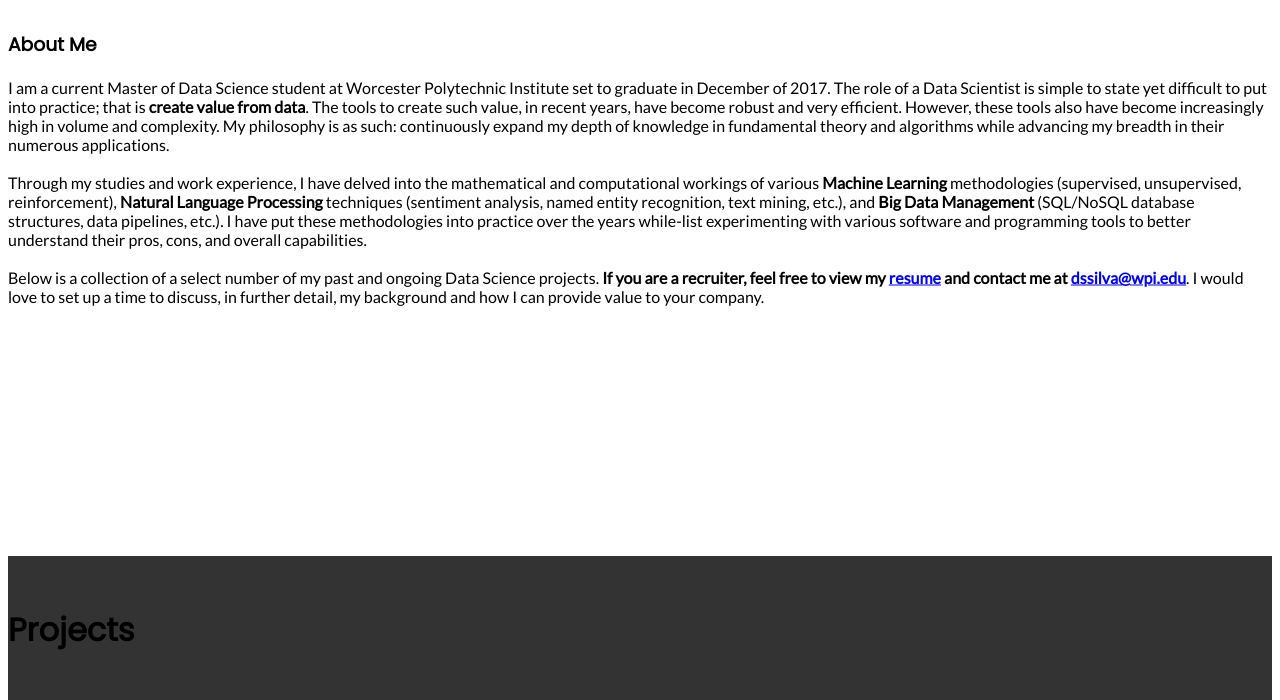
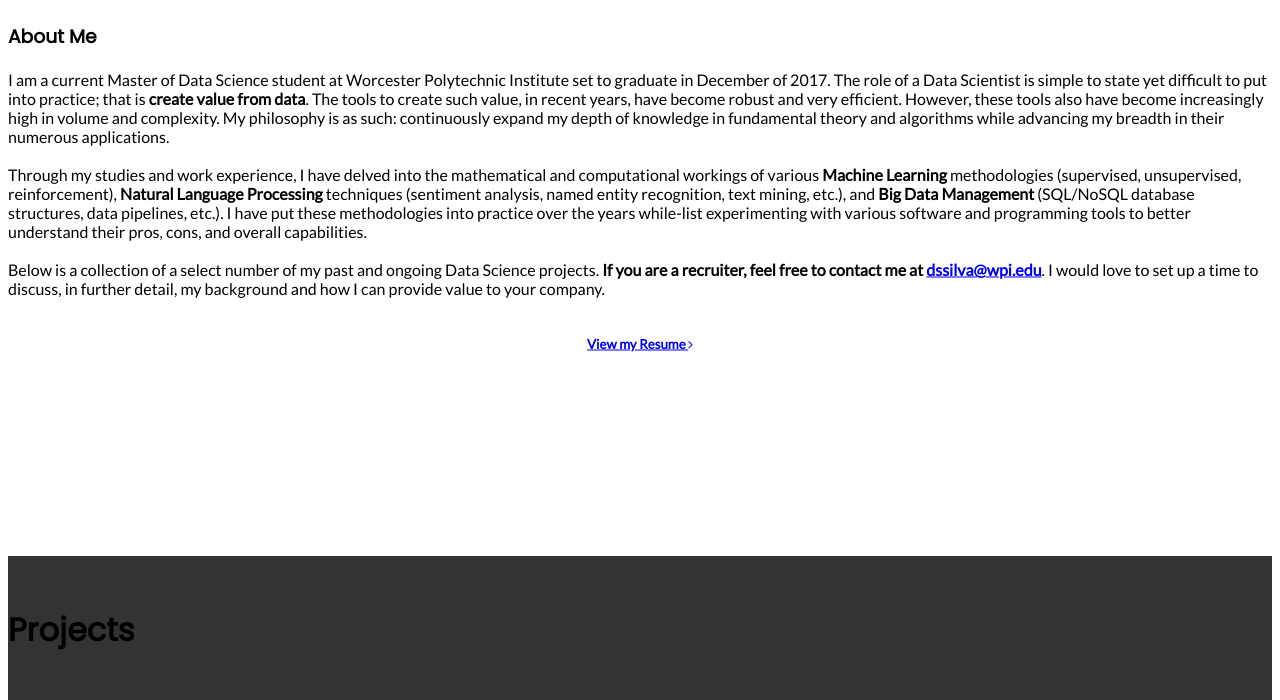
Before and after one commit to dennisjunior111/dennisjunior111.github.io, a Jekyll site: the page index.html, which Jekyll copies as it is, in a window 1280 px wide and 900 px high, scrolled down 731 px, cut to the strip 0-700 px from the top of the window. Built offline with Jekyll 4.4.1, drawn with Linux system fonts in a browser that asks for light colours; nearby versions of some CDN libraries; library files that are not in the unit come from our copies; a script that is not in the unit is left out.

Commit message:
Update index.html

```diff
--- a/index.html
+++ b/index.html
@@ -41,8 +41,8 @@
 <br><br>
 Through my studies and work experience, I have delved into the mathematical and computational workings of various <b>Machine Learning</b> methodologies (supervised, unsupervised, reinforcement), <b>Natural Language Processing</b> techniques (sentiment analysis, named entity recognition, text mining, etc.), and <b>Big Data Management</b> (SQL/NoSQL database structures, data pipelines, etc.). I have put these methodologies into practice over the years while-list experimenting with various software and programming tools to better understand their pros, cons, and overall capabilities.
 <br><br>
-Below is a collection of a select number of my past and ongoing Data Science projects. <b>If you are a recruiter, feel free to view my <a href="Resume.pdf">resume</a> and contact me at <a href="dssilva@wpi.edu">dssilva@wpi.edu</a></b>. I would love to set up a time to discuss, in further detail, my background and how I can provide value to your company.  <span class="hide-on-med-and-up"><br><br></span></p>
-                        <br>
+Below is a collection of a select number of my past and ongoing Data Science projects. <b>If you are a recruiter, feel free to contact me at <a href="dssilva@wpi.edu">dssilva@wpi.edu</a></b>. I would love to set up a time to discuss, in further detail, my background and how I can provide value to your company.  <span class="hide-on-med-and-up"><br><br></span></p>
+                        <br> <center><a href="Resume.pdf"><h5>View my Resume <i class="fa fa-angle-right"></i></h5></a></center>
                         </div>
 
                     </div>
```
